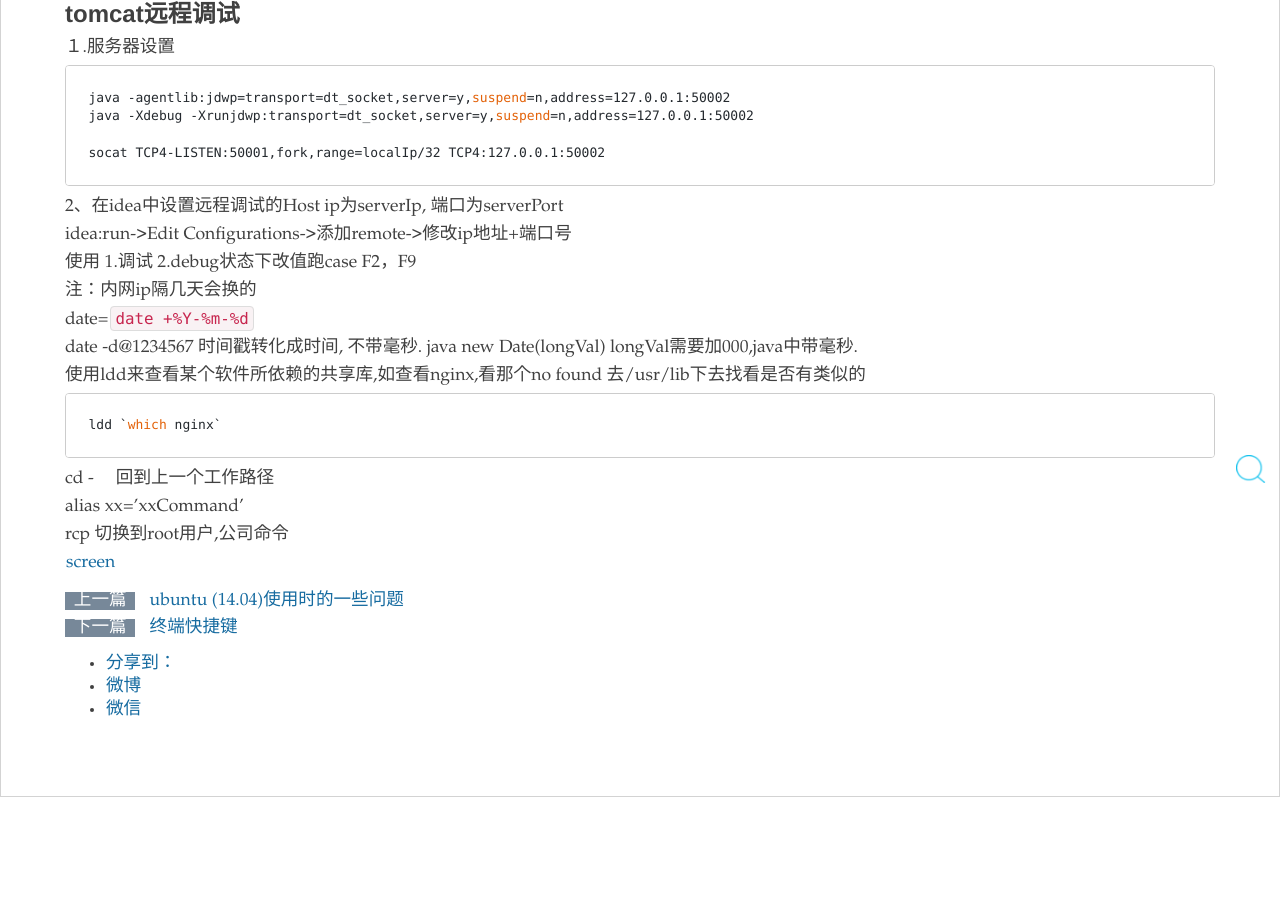
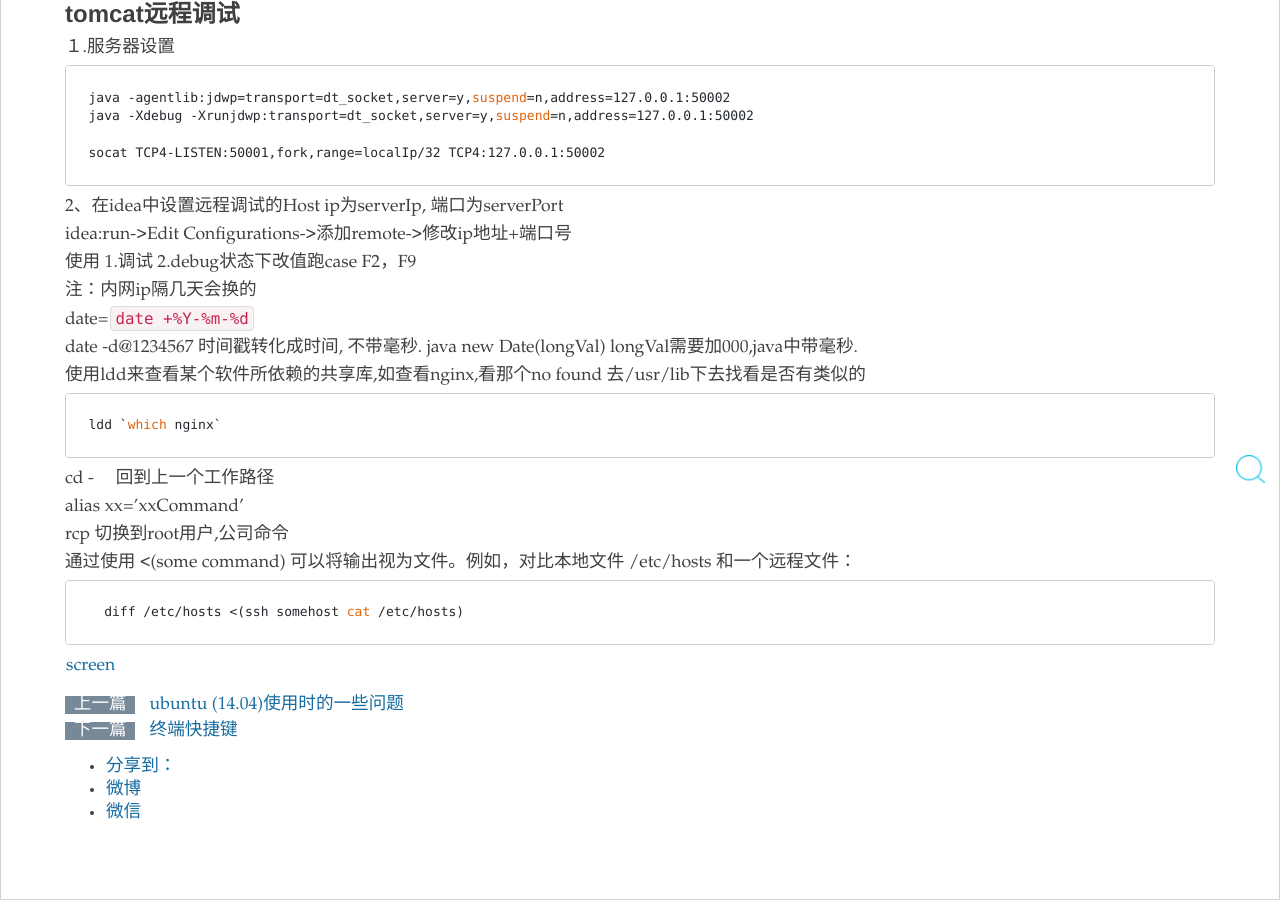
Before and after one commit to zy123a/lcj1992.github.com, a Jekyll site: the page built from _posts/unix/2015-12-27-temp.md, in a window 1280 px wide and 900 px high, scrolled down 1598 px. Built offline with Jekyll 4.4.1, drawn with Linux system fonts in a browser that asks for light colours; nearby versions of some CDN libraries; comment, search, counter and statistics services are not loaded; before the commit the page ends 2395 px from its top, so only the background shows below that.

Commit message:
annotation

```diff
--- a/_posts/unix/2015-12-27-temp.md
+++ b/_posts/unix/2015-12-27-temp.md
@@ -113,4 +113,8 @@ alias xx='xxCommand'
 
 rcp 切换到root用户,公司命令
 
+通过使用 <(some command) 可以将输出视为文件。例如，对比本地文件 /etc/hosts 和一个远程文件：
+
+      diff /etc/hosts <(ssh somehost cat /etc/hosts)
+
 [screen](http://www.ibm.com/developerworks/cn/linux/l-cn-screen/)
```
Also changed, not shown: 1 other file.
